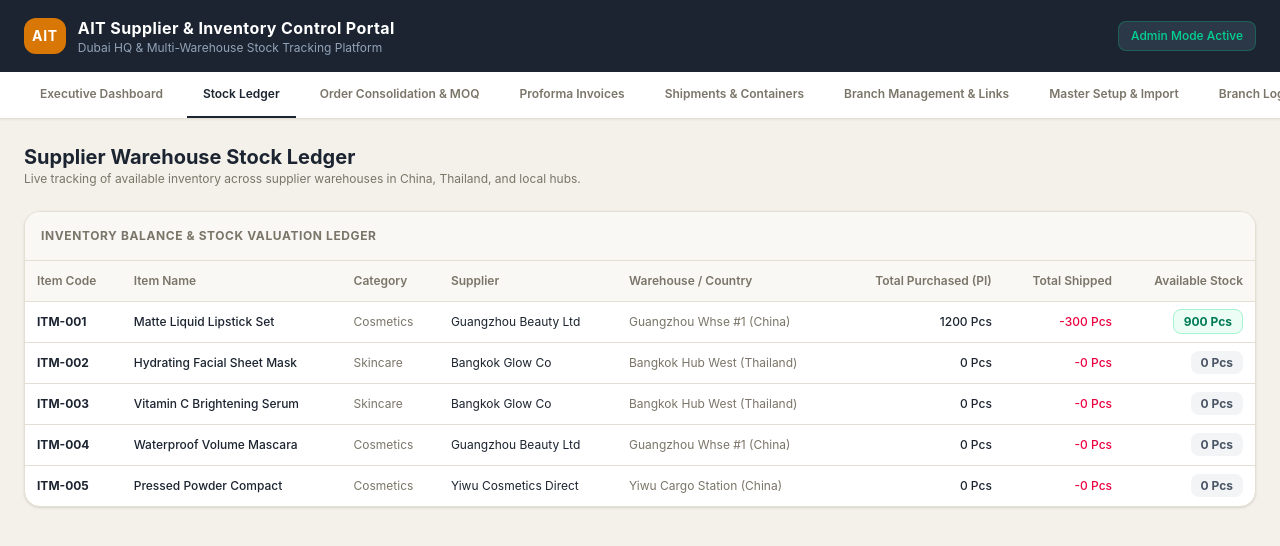
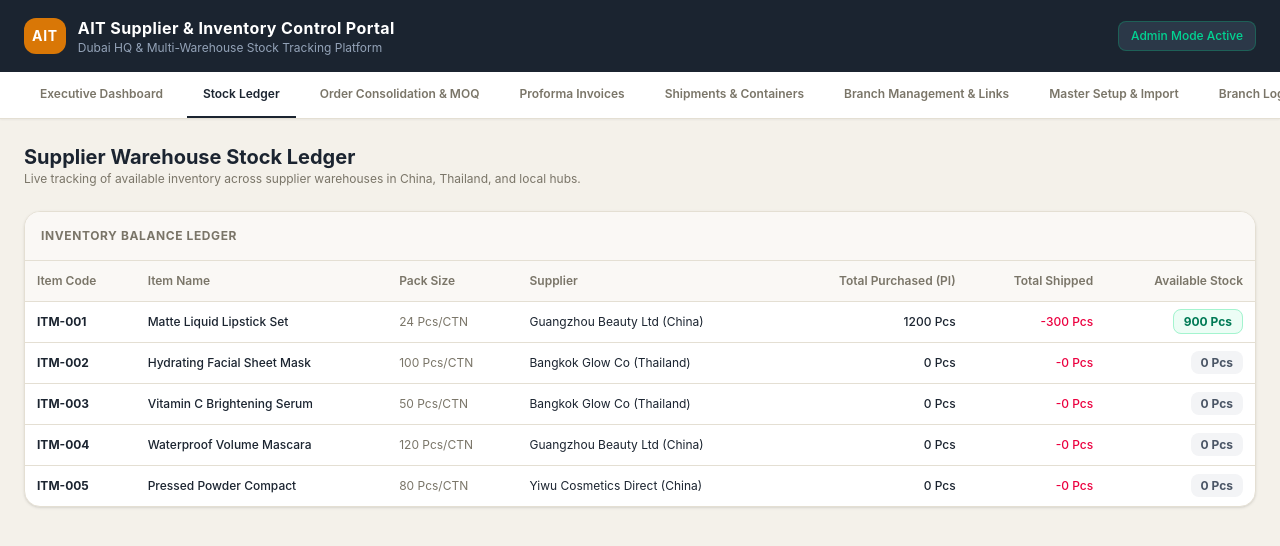
Before and after one commit to abdulrehmanmaisongalaxy/AIT-Stock-Tracker-at-Supplier-Warehouse, a React (Vite) app: page / in a window 1280 px wide. Both pictures are taken after a click on the button "Stock Ledger". Shown: the top 546 px of the page. Built offline with nearby package versions, Linux system fonts and the light colour scheme.

Commit message:
StockLedger.jsx

```diff
--- a/src/components/StockLedger.jsx
+++ b/src/components/StockLedger.jsx
@@ -1,20 +1,17 @@
 import React from 'react';
 
-export function StockLedger({ items, suppliers, proformaInvoices, shipments }) {
-  // Compute stock levels per item based on PIs received minus shipments made
+export function StockLedger({ items = [], suppliers = [], proformaInvoices = [], shipments = [] }) {
   const ledgerData = items.map(item => {
-    // Total ordered via PIs
     let totalOrdered = 0;
     proformaInvoices.forEach(pi => {
-      pi.items.forEach(piItm => {
+      (pi.items || []).forEach(piItm => {
         if (piItm.itemId === item.id) totalOrdered += Number(piItm.qty || 0);
       });
     });
 
-    // Total shipped out to branches
     let totalShipped = 0;
     shipments.forEach(shp => {
-      shp.items.forEach(shpItm => {
+      (shp.items || []).forEach(shpItm => {
         if (shpItm.itemId === item.id) totalShipped += Number(shpItm.qty || 0);
       });
     });
@@ -42,7 +39,7 @@ export function StockLedger({ items, suppliers, proformaInvoices, shipments }) {
 
       <div className="bg-white rounded-2xl border border-[#E4DFD3] overflow-hidden shadow-sm">
         <div className="p-4 border-b border-[#E4DFD3] bg-[#FAF8F5]">
-          <h3 className="text-xs font-bold uppercase tracking-wider text-[#7A7568]">Inventory Balance & Stock Valuation Ledger</h3>
+          <h3 className="text-xs font-bold uppercase tracking-wider text-[#7A7568]">Inventory Balance Ledger</h3>
         </div>
         <div className="overflow-x-auto">
           <table className="w-full text-left border-collapse text-xs">
@@ -50,22 +47,23 @@ export function StockLedger({ items, suppliers, proformaInvoices, shipments }) {
               <tr className="bg-[#FAF8F5] border-b border-[#E4DFD3] text-[#7A7568]">
                 <th className="p-3 font-semibold">Item Code</th>
                 <th className="p-3 font-semibold">Item Name</th>
-                <th className="p-3 font-semibold">Category</th>
+                <th className="p-3 font-semibold">Pack Size</th>
                 <th className="p-3 font-semibold">Supplier</th>
-                <th className="p-3 font-semibold">Warehouse / Country</th>
                 <th className="p-3 font-semibold text-right">Total Purchased (PI)</th>
                 <th className="p-3 font-semibold text-right">Total Shipped</th>
                 <th className="p-3 font-semibold text-right">Available Stock</th>
               </tr>
             </thead>
             <tbody className="divide-y divide-[#E4DFD3]">
-              {ledgerData.map((row) => (
+              {ledgerData.length === 0 ? (
+                <tr><td colSpan="7" className="p-6 text-center text-gray-400">No items registered in master setup.</td></tr>
+              ) : (
+                ledgerData.map((row) => (
                   <tr key={row.id} className="hover:bg-[#FAF8F5]">
                     <td className="p-3 font-bold text-[#1B2430]">{row.id}</td>
                     <td className="p-3 text-[#1B2430] font-medium">{row.name}</td>
-                  <td className="p-3 text-[#7A7568]">{row.category}</td>
-                  <td className="p-3 text-[#1B2430]">{row.supplierName}</td>
-                  <td className="p-3 text-[#7A7568]">{row.warehouse} ({row.country})</td>
+                    <td className="p-3 text-[#7A7568]">{row.packSize || 'N/A'}</td>
+                    <td className="p-3 text-[#1B2430]">{row.supplierName} ({row.country})</td>
                     <td className="p-3 text-right font-medium text-[#1B2430]">{row.totalOrdered} {row.unit}</td>
                     <td className="p-3 text-right font-medium text-rose-600">-{row.totalShipped} {row.unit}</td>
                     <td className="p-3 text-right font-bold">
@@ -74,7 +72,8 @@ export function StockLedger({ items, suppliers, proformaInvoices, shipments }) {
                       </span>
                     </td>
                   </tr>
-              ))}
+                ))
+              )}
             </tbody>
           </table>
         </div>
```
Lines whose indentation alone changed are shown as unchanged.
